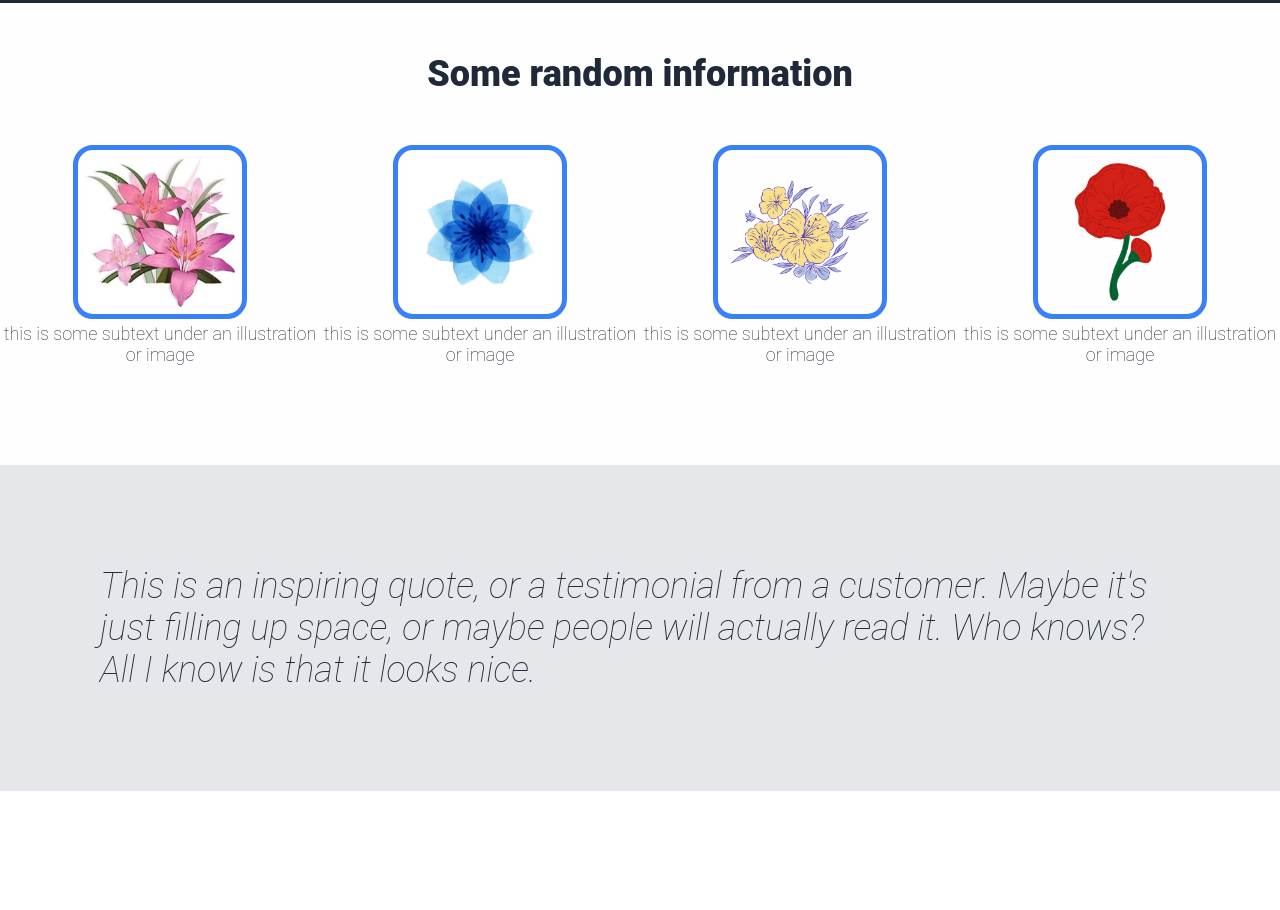
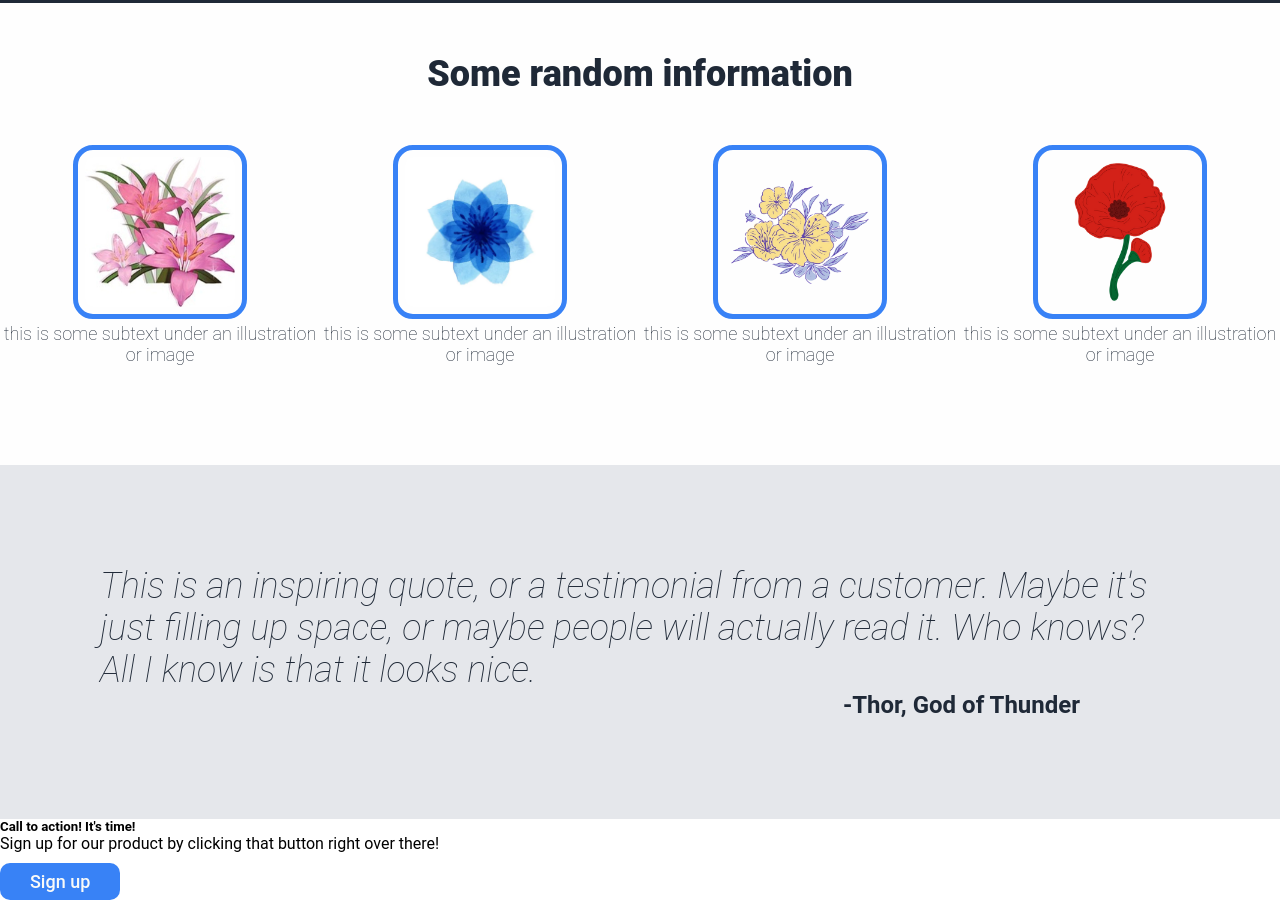
Before and after one commit to suethel/LandingPage, a plain HTML site: page index.html in a window 1280 px wide. Shown: the part 505-1415 px from the top of the page. Before the commit the page ends 1296 px from the top, so only its background shows below. Drawn offline with Linux system fonts and the light colour scheme.

Commit message:
create action-4 section

```diff
--- a/index.html
+++ b/index.html
@@ -45,8 +45,22 @@
         </div>
     </div>
     <div class="quote-3">
-    <span>This is an inspiring quote, or a testimonial from a customer. Maybe it's just filling up space, or maybe people will actually read it. Who knows? All I know is that it looks nice.</span>
-
+    <p>This is an inspiring quote, or a testimonial from a customer. Maybe it's just filling up space, or maybe people will actually read it. Who knows? All I know is that it looks nice.
+    </p>
+    <span class="author">-Thor, God of Thunder</span>
+    </div>
+    <div class="action-4">
+        <div class="call">
+            <div>
+                <h5>Call to action! It's time!
+                </h5>
+                <span>Sign up for our product by clicking that button right over there!
+                </span>
+            </div>
+            <button>
+                Sign up
+            </button>
+        </div>
     </div>
 </body>
 
```
